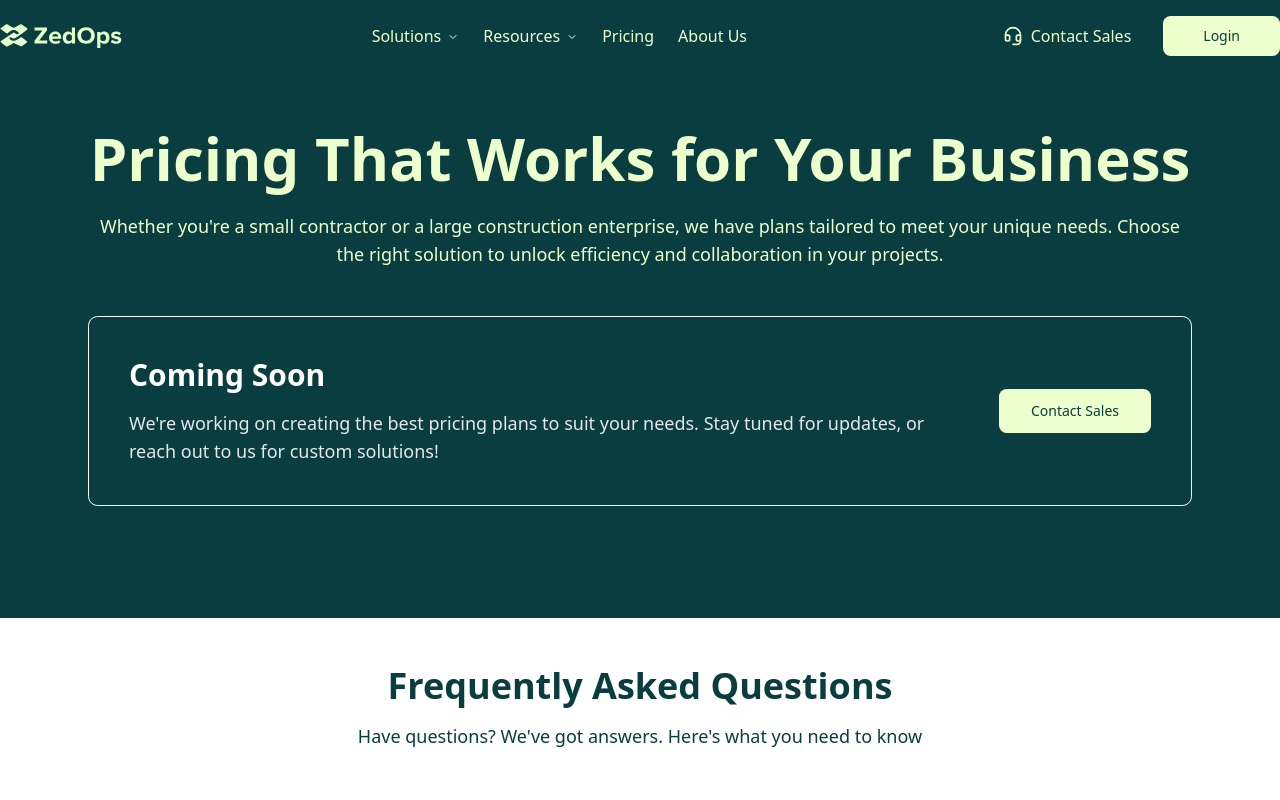
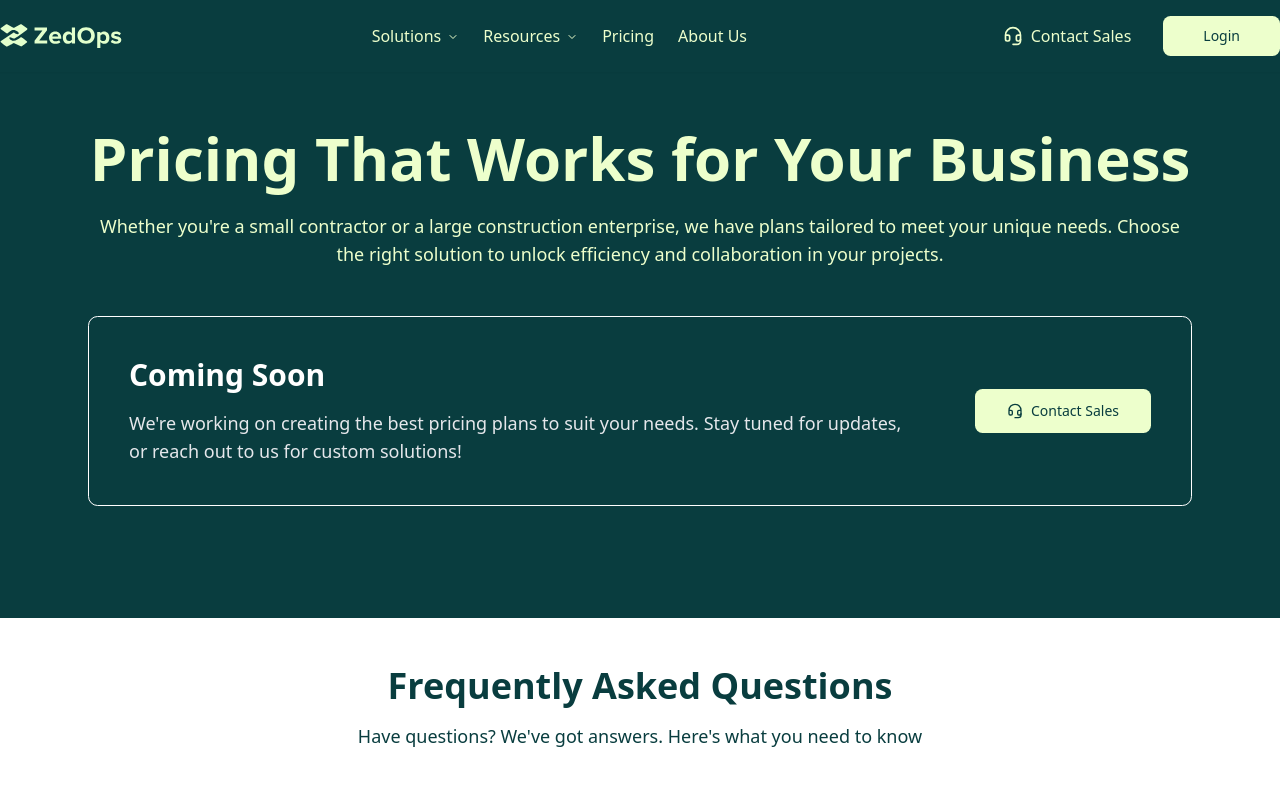
Before and after one commit to zedopstech/zedops-site, a Next.js app: page /pricing in a window 1280 px wide. Shown: the top 800 px of the page. Built offline with nearby package versions, Linux system fonts and the light colour scheme.

Commit message:
fix the issues

```diff
--- a/package.json
+++ b/package.json
@@ -24,7 +24,7 @@
     "framer-motion": "^12.5.0",
     "lucide-react": "^0.468.0",
     "motion": "^11.18.0",
-    "next": "15.0.4",
+    "next": "15.2.3",
     "next-sitemap": "^4.2.3",
     "react": "^19.0.0",
     "react-dom": "^19.0.0",
--- a/src/app/pricing/page.tsx
+++ b/src/app/pricing/page.tsx
@@ -5,7 +5,6 @@ import {
   AccordionTrigger,
 } from "@/components/ui/accordion";
 import { Button } from "@/components/ui/button";
-
 import { Headset } from "lucide-react";
 import Link from "next/link";
 import React from "react";
@@ -39,7 +38,8 @@ const Pricing: React.FC = () => {
               </p>
             </div>
             <Link href="/contact-sales" title="Contact Sales">
-              <Button size={"lg"} icon={Headset}>
+              <Button size={"lg"}>
+                <Headset />
                 Contact Sales
               </Button>
             </Link>
```
Also changed, not shown: 1 other file (tests, documents, lock files or other folders).
